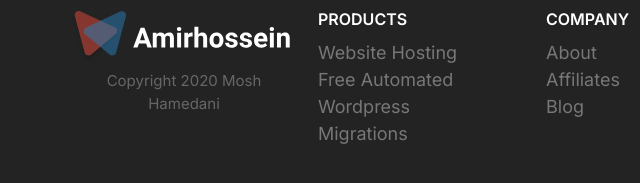
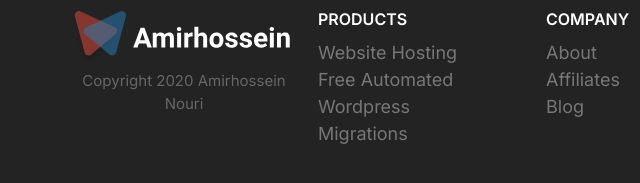
Before and after one commit to amirhosseinNouri/cloud-hosting-front, a website built with Parcel: page index.html in a window 1280 px wide. Shown: the part 5973-6156 px from the top of the page, 0-640 px from the left. Built offline with nearby package versions, Linux system fonts and the light colour scheme.

Commit message:
:hammer: Change footer copyright

```diff
--- a/index.html
+++ b/index.html
@@ -469,7 +469,7 @@
         </section>
         <section class="footer__brand">
           <img src="images/myLogo.svg" alt="" />
-          <p class="footer__copyright">Copyright 2020 Mosh Hamedani</p>
+          <p class="footer__copyright">Copyright 2020 Amirhossein Nouri</p>
         </section>
       </div>
     </footer>
```
